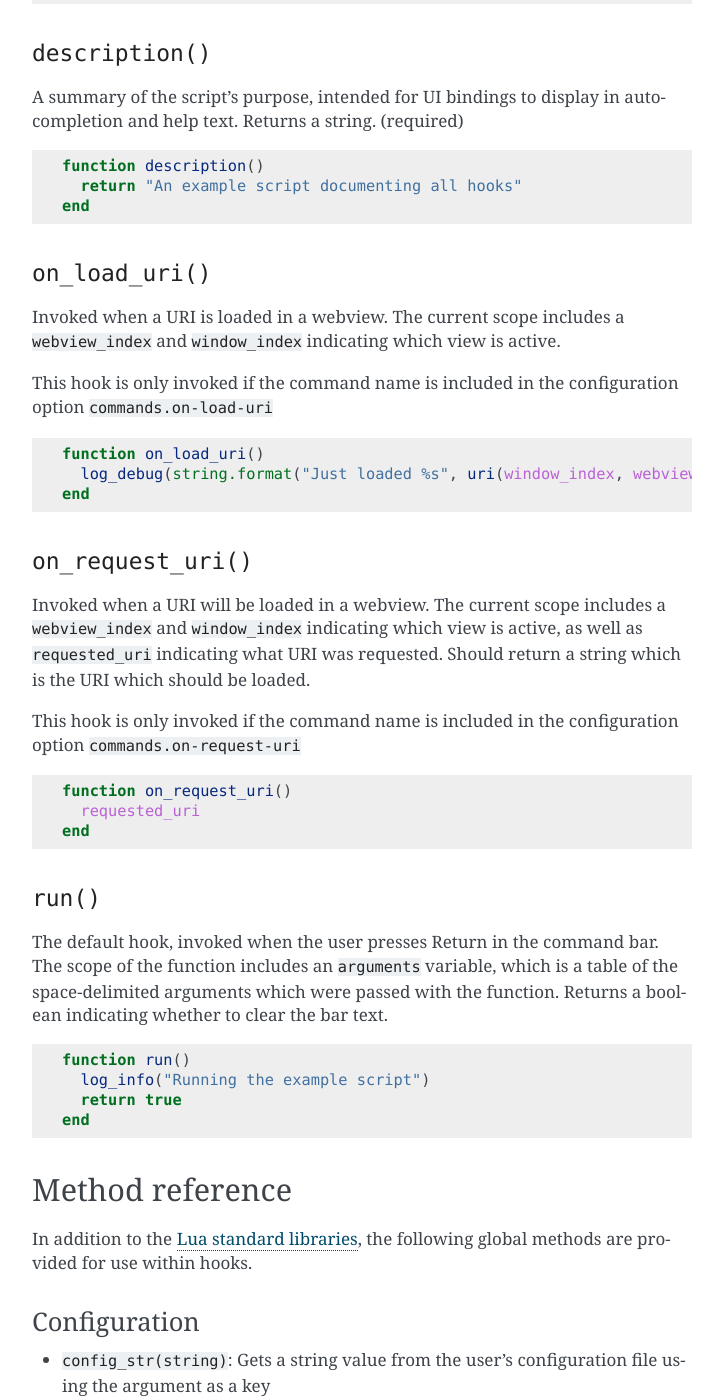
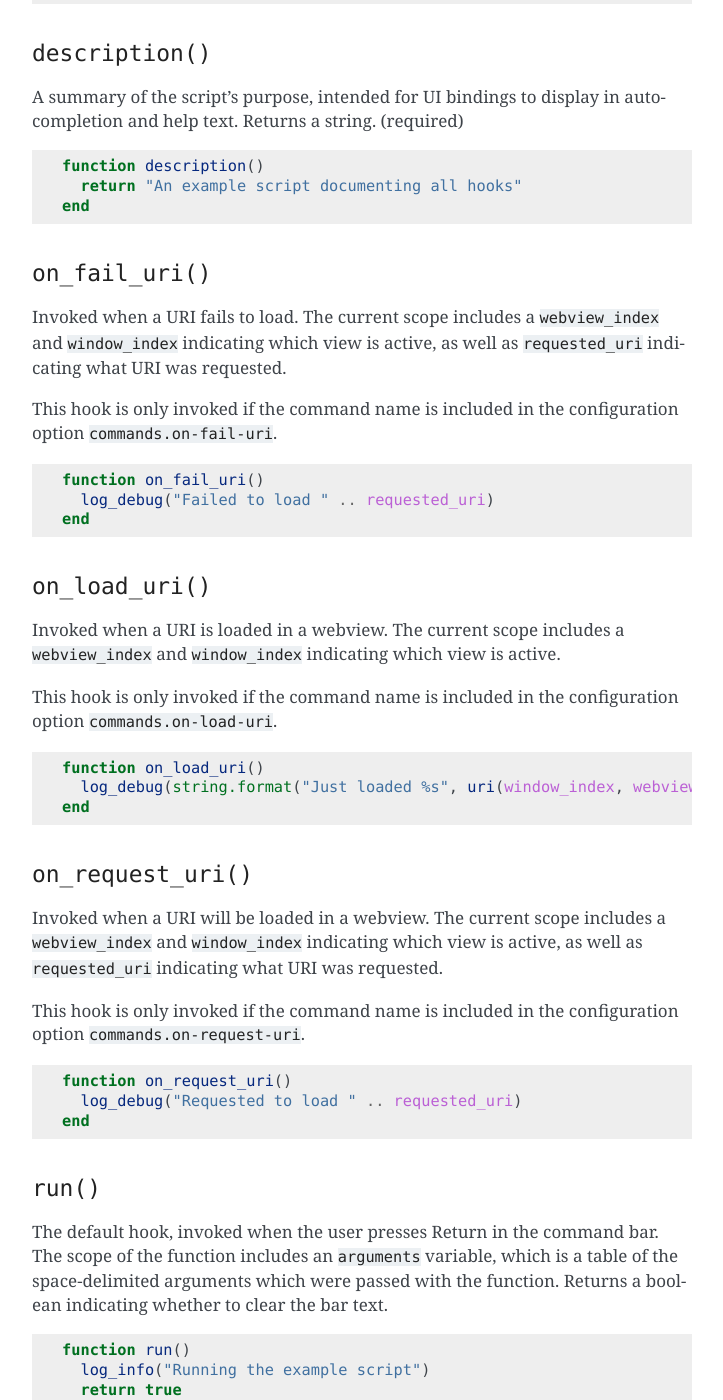
Before and after one commit to kattrali/webkitten, a Sphinx documentation site: the page built from docs/scripting.md, in a window 1280 px wide and 1400 px high, scrolled down 629 px. Shown: the whole window, without its empty margins (388-1111 px from the left). Built offline with Sphinx 7.4.7, drawn with Linux system fonts in a browser that asks for light colours; pages that are not in the unit, such as notebooks, are missing from menus; some of the changed text lies outside the part shown.

Commit message:
Update hook documentation

````diff
--- a/docs/scripting.md
+++ b/docs/scripting.md
@@ -36,13 +36,28 @@ function description()
 end
 ```
 
+### `on_fail_uri()`
+
+Invoked when a URI fails to load. The current scope includes a `webview_index`
+and `window_index` indicating which view is active, as well as `requested_uri`
+indicating what URI was requested.
+
+This hook is only invoked if the command name is included in the configuration
+option `commands.on-fail-uri`.
+
+```lua
+function on_fail_uri()
+  log_debug("Failed to load " .. requested_uri)
+end
+```
+
 ### `on_load_uri()`
 
 Invoked when a URI is loaded in a webview. The current scope includes a
 `webview_index` and `window_index` indicating which view is active.
 
 This hook is only invoked if the command name is included in the configuration
-option `commands.on-load-uri`
+option `commands.on-load-uri`.
 
 ```lua
 function on_load_uri()
@@ -54,15 +69,14 @@ end
 
 Invoked when a URI will be loaded in a webview. The current scope includes a
 `webview_index` and `window_index` indicating which view is active, as well
-as `requested_uri` indicating what URI was requested. Should return a string
-which is the URI which should be loaded.
+as `requested_uri` indicating what URI was requested.
 
 This hook is only invoked if the command name is included in the
-configuration option `commands.on-request-uri`
+configuration option `commands.on-request-uri`.
 
 ```lua
 function on_request_uri()
-  requested_uri
+  log_debug("Requested to load " .. requested_uri)
 end
 ```
 
@@ -88,15 +102,19 @@ following global methods are provided for use within hooks.
 
 ### Configuration
 
-* `config_str(string)`: Gets a string value from the user's configuration file
-  using the argument as a key
-* `config_bool(string)`: Gets a bool value from the user's configuration file
+* `lookup_strings(string)`: Gets a table of strings from the user's
+  configuration file using the argument as a key
+* `lookup_string(string)`: Gets a string value from the user's configuration
+  file using the argument as a key
+* `lookup_bool(string)`: Gets a bool value from the user's configuration file
   using the argument as a key
 
 ### Logging
 
-* `log_debug(string)`: Write text to the application log with a severity level of debug
-* `log_info(string)`: Write text to the application log with a severity level of info
+* `log_debug(string)`: Write text to the application log with a severity level
+  of debug
+* `log_info(string)`: Write text to the application log with a severity level of
+  info
 
 ### Native functions
 
@@ -117,9 +135,9 @@ following global methods are provided for use within hooks.
 
 ### Webview management
 
-* `add_styles(int, int, string)`
+* `add_styles(int, int, string)`: inject CSS from a string into a webview
 * `close_webview(int, int)`
-* `find(int, int, string)`
+* `find(int, int, string)`: Find and highlight text in a webview
 * `focus_webview(int, int)`
 * `focused_webview_index(int)`
 * `go_back(int, int)`
````
